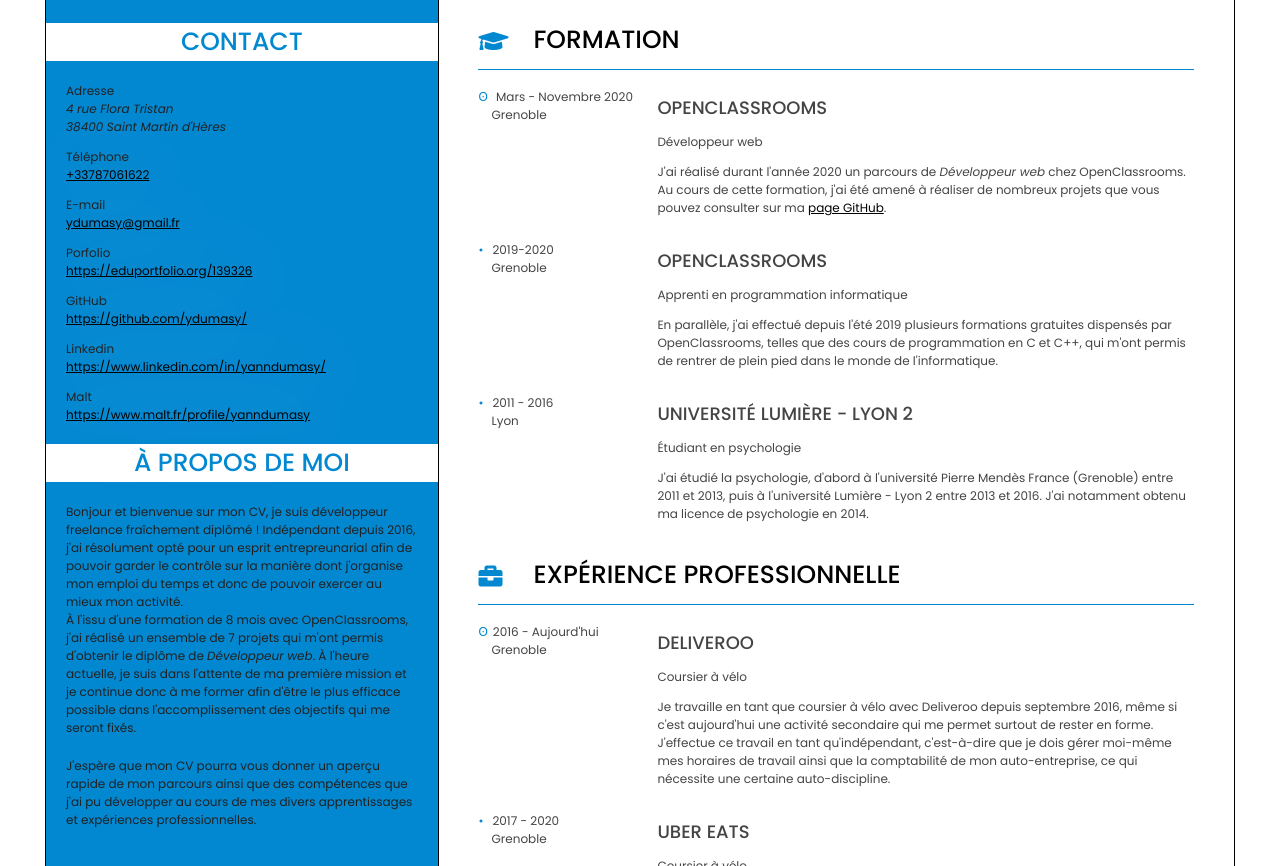
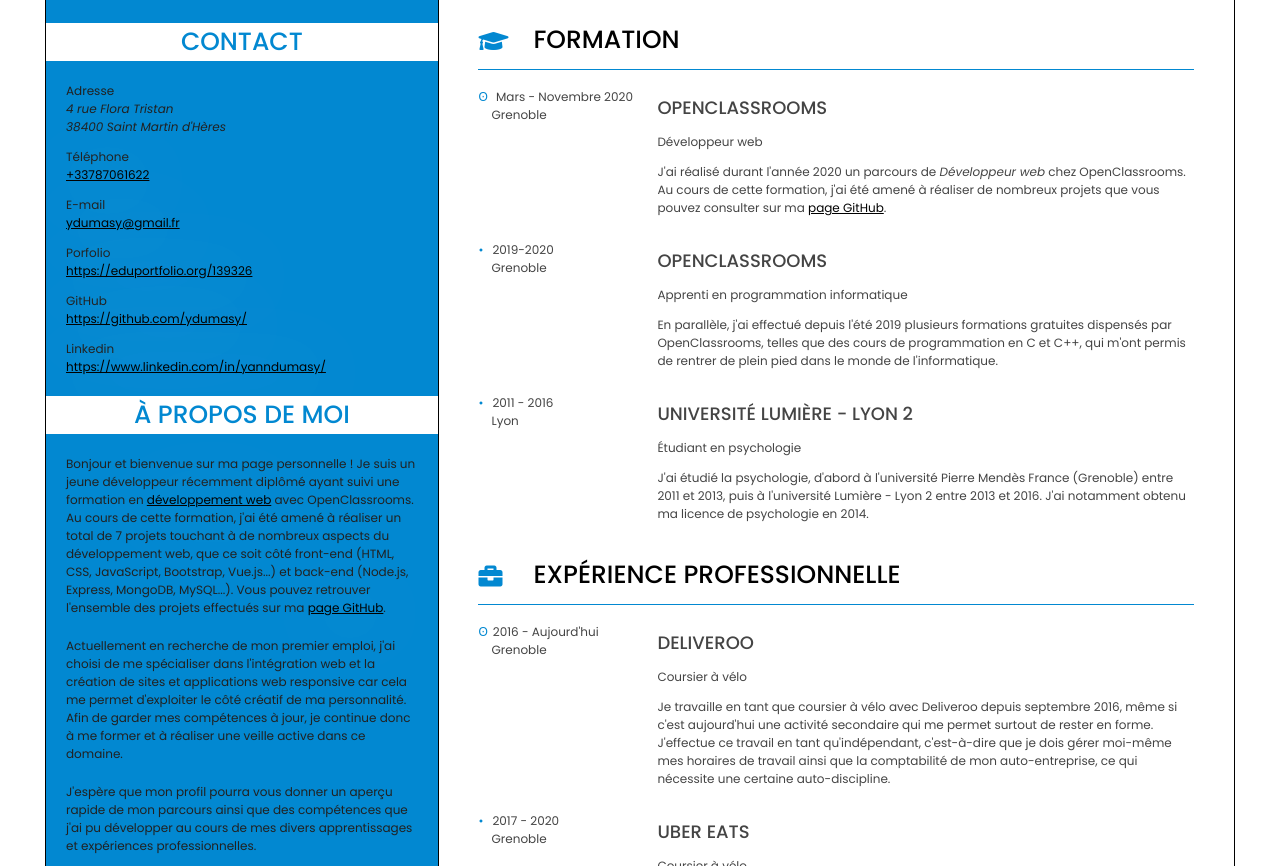
Before and after one commit to ydumasy/ydumasy.github.io, a plain HTML site: page index.html in a window 1280 px wide. Shown: the part 187-1053 px from the top of the page. Drawn offline with Linux system fonts and the light colour scheme.

Commit message:
Mise à jour

```diff
--- a/css/style.css
+++ b/css/style.css
@@ -209,7 +209,7 @@ aside li, aside p {
 }
 
 .loisirs {
-    margin-top: 220px;
+    margin-top: 250px;
     margin-bottom: 20px;
 }
 
--- a/index.html
+++ b/index.html
@@ -29,7 +29,7 @@
         </nav>
         <header>
             <h1><span class="prenom">Yann</span> Dumasy</h1>
-            <p>Développeur web freelance</p>
+            <p>Développeur web</p>
             <hr>
         </header>
         <section class="formation" id="formation-ancre">
@@ -124,14 +124,14 @@
                 <li><p>Porfolio</p><a href="https://eduportfolio.org/139326">https://eduportfolio.org/139326</a></li>
                 <li><p>GitHub</p><a href="https://github.com/ydumasy/">https://github.com/ydumasy/</a></li>
                 <li><p>Linkedin</p><a href="https://www.linkedin.com/in/yanndumasy/">https://www.linkedin.com/in/yanndumasy/</a></li>
-                <li><p>Malt</p><a href="https://www.malt.fr/profile/yanndumasy">https://www.malt.fr/profile/yanndumasy</a></li>
             </ul>
         </section>
 
         <section class="a-propos" id="a-propos-ancre">
             <h2>À propos de moi</h2>
-            <p>Bonjour et bienvenue sur mon CV, je suis développeur freelance fraîchement diplômé ! Indépendant depuis 2016, j'ai résolument opté pour un esprit entrepreunarial afin de pouvoir garder le contrôle sur la manière dont j'organise mon emploi du temps et donc de pouvoir exercer au mieux mon activité.<br>À l'issu d'une formation de 8 mois avec OpenClassrooms, j'ai réalisé un ensemble de 7 projets qui m'ont permis d'obtenir le diplôme de <em>Développeur web</em>. À l'heure actuelle, je suis dans l'attente de ma première mission et je continue donc à me former afin d'être le plus efficace possible dans l'accomplissement des objectifs qui me seront fixés.</p>
-            <p>J'espère que mon CV pourra vous donner un aperçu rapide de mon parcours ainsi que des compétences que j'ai pu développer au cours de mes divers apprentissages et expériences professionnelles.</p>
+            <p>Bonjour et bienvenue sur ma page personnelle ! Je suis un jeune développeur récemment diplômé ayant suivi une formation en <a href="https://openclassrooms.com/fr/paths/185-developpeur-web">développement web</a> avec OpenClassrooms. Au cours de cette formation, j'ai été amené à réaliser un total de 7 projets touchant à de nombreux aspects du développement web, que ce soit côté front-end (HTML, CSS, JavaScript, Bootstrap, Vue.js...) et back-end (Node.js, Express, MongoDB, MySQL...). Vous pouvez retrouver l'ensemble des projets effectués sur ma <a href="https://github.com/ydumasy/">page GitHub</a>.</p>
+            <p>Actuellement en recherche de mon premier emploi, j'ai choisi de me spécialiser dans l'intégration web et la création de sites et applications web responsive car cela me permet d'exploiter le côté créatif de ma personnalité. Afin de garder mes compétences à jour, je continue donc à me former et à réaliser une veille active dans ce domaine.</p>
+            <p>J'espère que mon profil pourra vous donner un aperçu rapide de mon parcours ainsi que des compétences que j'ai pu développer au cours de mes divers apprentissages et expériences professionnelles.</p>
         </section>
 
         <section class="loisirs" id="loisirs-ancre">
```
